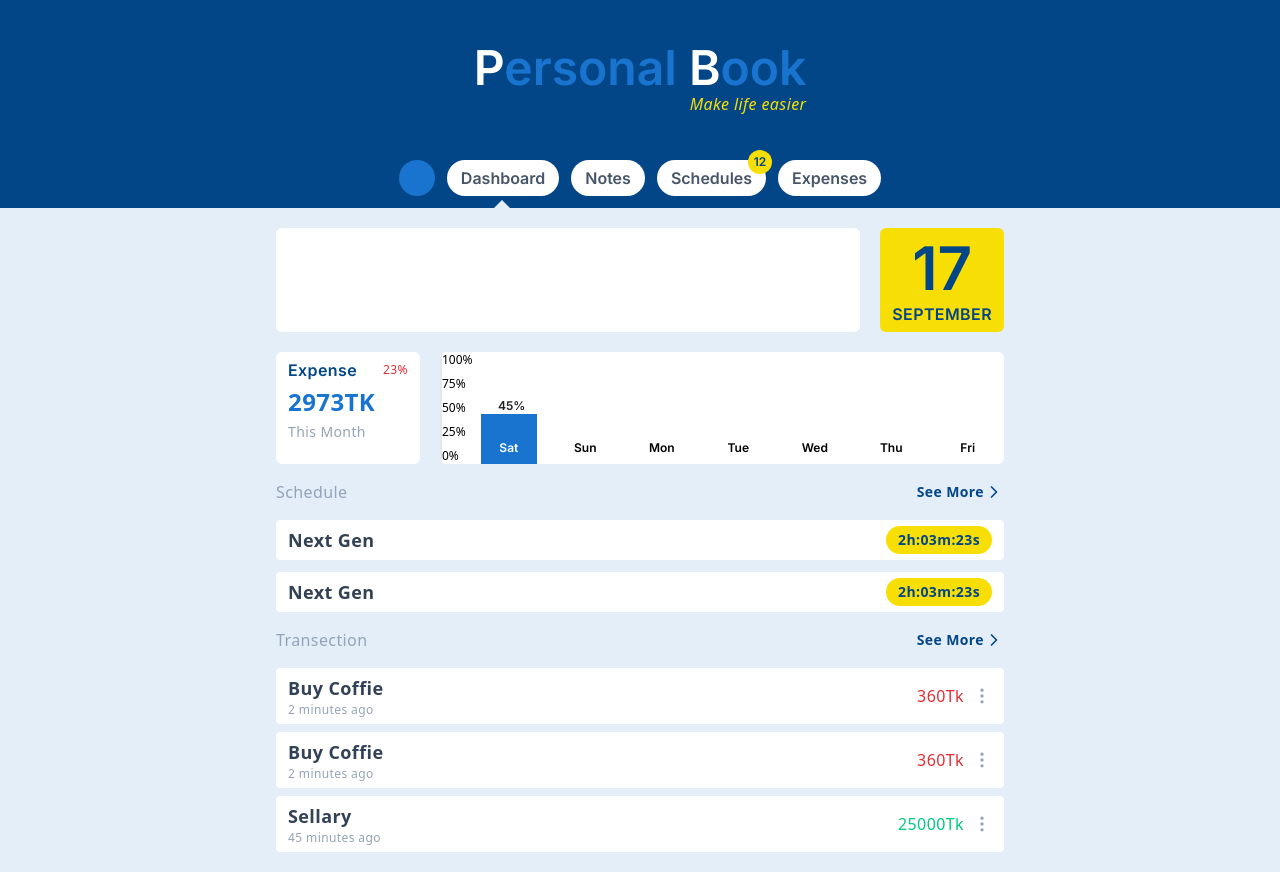
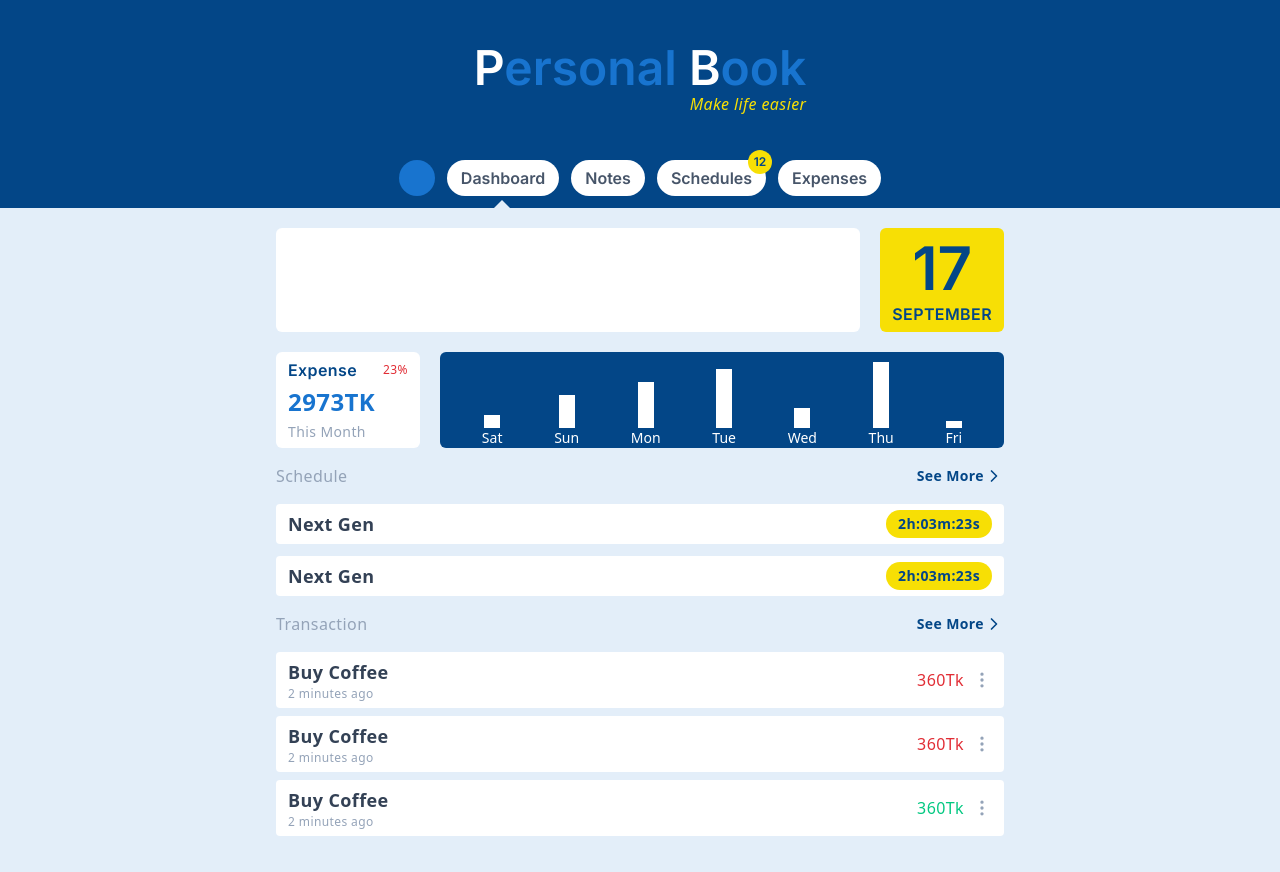
Before and after one commit to zubayer-47/personal-book, a React (Vite) app: page /#/ in a window 1280 px wide. Built offline with nearby package versions, Linux system fonts and the light colour scheme; no server answers.

Commit message:
added bar chart

```diff
--- a/src/components/graphs/BarChart.tsx
+++ b/src/components/graphs/BarChart.tsx
@@ -1,12 +1,32 @@
-import { useEffect, useRef } from 'react';
-
-// type Props = {};
-
-const weekDays = ['Sat', 'Sun', 'Mon', 'Tue', 'Wed', 'Thu', 'Fri'];
+import { FC, useEffect, useRef } from 'react';
 
 const BarChart = () => {
 	const parentRef = useRef<HTMLDivElement>(null);
-	const dayRef = useRef<HTMLButtonElement>(null);
+
+	return (
+		<div
+			className='w-full flex justify-around items-end h-full gap-2 relative'
+			ref={parentRef}
+		>
+			<Bar day='Sat' parentRef={parentRef} percentage={20} />
+			<Bar day='Sun' parentRef={parentRef} percentage={50} />
+			<Bar day='Mon' parentRef={parentRef} percentage={70} />
+			<Bar day='Tue' parentRef={parentRef} percentage={90} />
+			<Bar day='Wed' parentRef={parentRef} percentage={30} />
+			<Bar day='Thu' parentRef={parentRef} percentage={100} />
+			<Bar day='Fri' parentRef={parentRef} percentage={10} />
+		</div>
+	);
+};
+
+type BarProps = {
+	day: string;
+	percentage: number;
+	parentRef: React.RefObject<HTMLDivElement>;
+};
+
+const Bar: FC<BarProps> = ({ day, parentRef, percentage }) => {
+	const dayRef = useRef<HTMLDivElement>(null);
 
 	useEffect(() => {
 		if (!parentRef.current || !dayRef.current) return;
@@ -15,70 +35,23 @@ const BarChart = () => {
 		const dayEl = dayRef.current;
 
 		// gets from backend (percentage)
-		const percentage = 45;
+		// const percentage = 100;
 
-		const parentHeight = parentEl.clientHeight;
+		const parentHeight = parentEl.clientHeight - 30;
 		const dayHeight = (percentage * parentHeight) / 100;
+
+		console.log({ parentHeight, dayHeight });
 
 		dayEl.classList.add('bar-height');
 		dayEl.style.setProperty('--bar-height-var', `${dayHeight}px`);
-		dayEl.style.setProperty('--bar-hover-content', `"${percentage}%"`);
 
 		dayEl.style.color = '#fff';
-	}, []);
+	}, [parentRef, percentage]);
 
 	return (
-		<div
-			className='w-full h-full bg-transparent text-xs flex justify-center items-stretch gap-2 pr-2 relative'
-			ref={parentRef}
-		>
-			<div className='border-l-2 flex flex-col gap-2'>
-				<span>100%</span>
-				<span>75%</span>
-				<span>50%</span>
-				<span>25%</span>
-				<span>0%</span>
-			</div>
-
-			<div className='flex-1 grid grid-cols-7 justify-center items-end gap-5'>
-				{/* {weekDays.map((day) => ( */}
-				<button ref={dayRef} className='bg-primary-100 font-inter h-0 relative'>
-					<span className='absolute bottom-0 -translate-x-1/2 -translate-y-1/2'>
-						Sat
-					</span>
-				</button>
-				<button className='bg-primary-100 font-inter h-0 relative'>
-					<span className='absolute bottom-0 -translate-x-1/2 -translate-y-1/2'>
-						Sun
-					</span>
-				</button>
-				<button className='bg-primary-100 font-inter h-0 relative'>
-					<span className='absolute bottom-0 -translate-x-1/2 -translate-y-1/2'>
-						Mon
-					</span>
-				</button>
-				<button className='bg-primary-100 font-inter h-0 relative'>
-					<span className='absolute bottom-0 -translate-x-1/2 -translate-y-1/2'>
-						Tue
-					</span>
-				</button>
-				<button className='bg-primary-100 font-inter h-0 relative'>
-					<span className='absolute bottom-0 -translate-x-1/2 -translate-y-1/2'>
-						Wed
-					</span>
-				</button>
-				<button className='bg-primary-100 font-inter h-0 relative'>
-					<span className='absolute bottom-0 -translate-x-1/2 -translate-y-1/2'>
-						Thu
-					</span>
-				</button>
-				<button className='bg-primary-100 font-inter h-0 relative'>
-					<span className='absolute bottom-0 -translate-x-1/2 -translate-y-1/2'>
-						Fri
-					</span>
-				</button>
-				{/* ))} */}
-			</div>
+		<div className='h-full flex flex-col justify-end items-center'>
+			<div className='w-4 bg-white h-full' ref={dayRef}></div>
+			<span className='text-white text-sm'>{day}</span>
 		</div>
 	);
 };
--- a/src/index.css
+++ b/src/index.css
@@ -4,7 +4,6 @@
 
 :root {
     --bar-height-var: 0px !important;
-    --bar-hover-content: "0%";
 }
 
 .active {
@@ -28,13 +27,3 @@ active::before {
     height: var(--bar-height-var);
     position: relative;
 }
-
-.bar-height::before {
-    content: var(--bar-hover-content);
-    height: auto;
-    position: absolute;
-    top: -.5rem;
-    left: 55%;
-    transform: translate(-50%, -50%);
-    color: #222;
-}
--- a/src/pages/dashboard/Dashboard.tsx
+++ b/src/pages/dashboard/Dashboard.tsx
@@ -6,6 +6,7 @@ import ScheduleItem from '../../components/widgets/ScheduleItem';
 import SectionLabel from '../../components/widgets/SectionLabel';
 import TransactionItem from '../../components/widgets/TransactionItem';
 import { months } from '../../types/custom';
+import { expenseArr } from '../expense/Expense';
 
 const date = new Date();
 
@@ -15,6 +16,13 @@ const Dashboard = () => {
 		months[date.getMonth()],
 		date.getDate() < 10 ? `0${date.getDate()}` : `${date.getDate()}`,
 	]);
+	const [expenseId, setExpenseId] = useState('');
+
+	const handleWidgetModal = (id: string) => {
+		if (id === expenseId) return setExpenseId('');
+
+		setExpenseId(id);
+	};
 
 	const toggleCalenderVisibility = () => {
 		setCalendarVisibility((prev) => !prev);
@@ -49,7 +57,7 @@ const Dashboard = () => {
 						<div className='font-bold text-2xl text-primary-100'>2973TK</div>
 						<div className='text-sm text-slate-400'>This Month</div>
 					</div>
-					<div className='flex-1 h-full bg-white rounded-md overflow-hidden'>
+					<div className='flex-1 bg-primary-200 px-5 rounded-md'>
 						<BarChart />
 					</div>
 				</div>
@@ -61,26 +69,27 @@ const Dashboard = () => {
 				<ScheduleItem title='Next Gen' timestamp='2h:03m:23s' />
 			</div>
 
-			<SectionLabel title='Transection' link='/expenses' linkTitle='See More' />
+			<SectionLabel title='Transaction' link='/expenses' linkTitle='See More' />
 			<div className='flex flex-col gap-2'>
-				<TransactionItem
+				{/* <TransactionItem
 					title='Buy Coffie'
 					timestamp='2 minutes ago'
 					reason='expense'
 					cost={360}
-				/>
-				<TransactionItem
-					title='Buy Coffie'
-					timestamp='2 minutes ago'
-					reason='expense'
-					cost={360}
-				/>
-				<TransactionItem
-					title='Sellary'
-					timestamp='45 minutes ago'
-					reason='income'
-					cost={25000}
-				/>
+				/> */}
+				{expenseArr.slice(0, 4).map((expense) => (
+					<TransactionItem
+						key={expense.id}
+						title={expense.title}
+						timestamp={expense.timestamp}
+						reason={expense.reason}
+						cost={expense.cost}
+						openWidget={expenseId === expense.id}
+						onClose={() => handleWidgetModal(expense.id)}
+						handleWidgetModal={() => handleWidgetModal(expense.id)}
+						// deleteExpense={() => deleteExpense(expense.id)}
+					/>
+				))}
 			</div>
 		</ContainerLayout>
 	);
--- a/src/pages/expense/Expense.tsx
+++ b/src/pages/expense/Expense.tsx
@@ -18,7 +18,7 @@ type ExpenseDemoType = {
 	cost: number;
 };
 
-const expenseArr: ExpenseDemoType[] = [
+export const expenseArr: ExpenseDemoType[] = [
 	{
 		id: uuid(),
 		title: 'Buy Coffee',
@@ -37,7 +37,7 @@ const expenseArr: ExpenseDemoType[] = [
 		id: uuid(),
 		title: 'Buy Coffee',
 		timestamp: '2 minutes ago',
-		reason: 'expense',
+		reason: 'income',
 		cost: 360,
 	},
 ];
@@ -72,7 +72,7 @@ const Expense = () => {
 							key={expense.id}
 							title={expense.title}
 							timestamp={expense.timestamp}
-							reason={expense.reason}
+							reason='expense'
 							cost={expense.cost}
 							openWidget={expenseId === expense.id}
 							onClose={() => handleWidgetModal(expense.id)}
@@ -101,7 +101,7 @@ const Expense = () => {
 							key={expense.id}
 							title={expense.title}
 							timestamp={expense.timestamp}
-							reason={expense.reason}
+							reason='expense'
 							cost={expense.cost}
 							openWidget={expenseId === expense.id}
 							onClose={() => handleWidgetModal(expense.id)}
```
